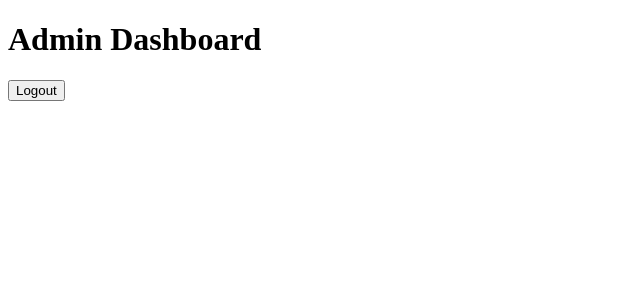
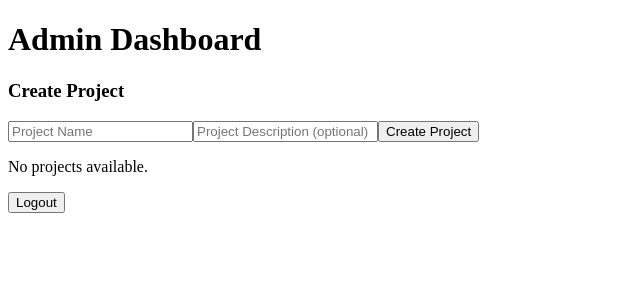
Before and after one commit to SanketTheCodeCrafter/typed-operations-console, a React (Vite) app: page / in a window 1280 px wide. Both pictures are taken after a click on the button "Login as Admin". Shown: the top 300 px of the page, without its empty margins (0-640 px from the left). Built offline with nearby package versions, Linux system fonts and the light colour scheme.

Commit message:
feat: implement project and task management forms in dashboards

```diff
--- /dev/null
+++ b/src/components/CreateProjectForm.tsx
@@ -0,0 +1,52 @@
+import { useState } from "react";
+import { useAppState } from "../hooks/useAppState"
+import type { Project } from "../types/project";
+import { generateId } from "../utils/id";
+
+
+export const CreateProjectForm: React.FC = () => {
+    const { dispatch } = useAppState();
+    const [name, setName] = useState('');
+    const [description, setDescription] = useState('');
+
+    const handleSubmit = (e: React.FormEvent) => {
+        e.preventDefault();
+
+        if (!name.trim()) return;
+
+        const project: Project = {
+            id: generateId('project'),
+            name,
+            description: description.trim() ? description : undefined,
+            createdAt: new Date().toISOString(),
+        };
+
+        dispatch({ type: 'ADD_PROJECT', payload: project });
+
+        setName('');
+        setDescription('');
+    };
+
+    return (
+        <form onSubmit={handleSubmit}>
+            <h3>Create Project</h3>
+
+            <input
+                value={name}
+                onChange={(e) => setName(e.target.value)}
+                placeholder='Project Name'
+                required={true}
+            />
+
+            <input
+                value={description}
+                onChange={(e) => setDescription(e.target.value)}
+                placeholder='Project Description (optional)'
+            />
+
+            <button type="submit">Create Project</button>
+
+
+        </form>
+    )
+}
--- /dev/null
+++ b/src/components/CreateTaskForm.tsx
@@ -0,0 +1,43 @@
+import { useState } from "react";
+import { useAppState } from "../hooks/useAppState";
+import type { Task } from "../types/task";
+import { generateId } from "../utils/id";
+
+
+type Props = {
+    projectId: string;
+}
+
+export const CreateTaskForm: React.FC<Props> = ({ projectId }) => {
+    const { dispatch } = useAppState();
+    const [title, setTitle] = useState('');
+
+    const handleSubmit = (e: React.FormEvent) => {
+        e.preventDefault();
+        if (!title.trim()) return;
+
+        const task: Task<{ title: string }> = {
+            id: generateId('task'),
+            projectId,
+            status: 'todo',
+            data: { title },
+            createdAt: new Date().toISOString(),
+        };
+
+        dispatch({ type: 'ADD_TASK', payload: task });
+
+        setTitle('');
+    };
+
+    return (
+        <form onSubmit={handleSubmit}>
+            <input
+                value={title}
+                onChange={(e) => setTitle(e.target.value)}
+                placeholder="Task Title"
+            />
+
+            <button type='submit'>Add Task</button>
+        </form>
+    )
+}
--- a/src/pages/AdminDashboard.tsx
+++ b/src/pages/AdminDashboard.tsx
@@ -1,4 +1,6 @@
 import { useAuth } from "../auth/useAuth";
+import { CreateProjectForm } from "../components/CreateProjectForm";
+import { ProjectList } from "../components/ProjectList";
 
 export const AdminDashboard = () => {
   const { logout } = useAuth();
@@ -6,6 +8,9 @@ export const AdminDashboard = () => {
   return (
     <div>
       <h1>Admin Dashboard</h1>
+
+      <CreateProjectForm />
+      <ProjectList />
       <button onClick={logout}>Logout</button>
     </div>
   );
--- a/src/pages/ManagerDashboard.tsx
+++ b/src/pages/ManagerDashboard.tsx
@@ -1,11 +1,23 @@
 import { useAuth } from "../auth/useAuth";
+import { CreateTaskForm } from "../components/CreateTaskForm";
+import { TaskList } from "../components/TaskList";
+import { useAppState } from "../hooks/useAppState";
 
 export const ManagerDashboard = () => {
   const { logout } = useAuth();
+  const { state } = useAppState();
 
   return (
     <div>
       <h1>Manager Dashboard</h1>
+
+      {state.projects.map((project) => (
+        <div key={project.id}>
+          <h3>{project.name}</h3>
+          <CreateTaskForm projectId={project.id} />
+          <TaskList projectId={project.id} />
+        </div>
+      ))}
       <button onClick={logout}>Logout</button>
     </div>
   );
--- /dev/null
+++ b/src/utils/id.ts
@@ -0,0 +1,3 @@
+export function generateId(prefix: string = 'id'): string {
+    return `${prefix}_${crypto.randomUUID()}`;
+}
```
